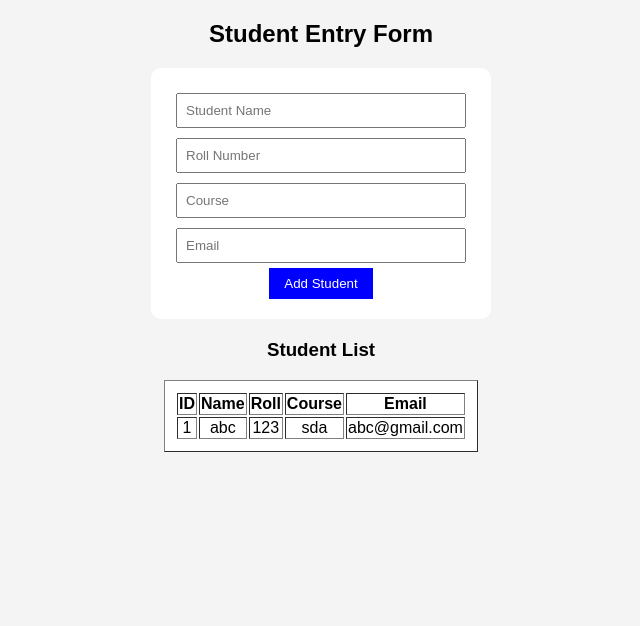
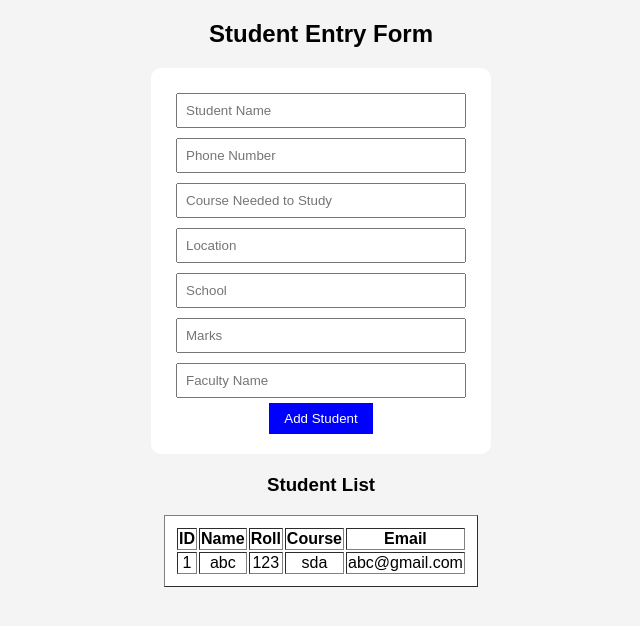
Before and after one commit to Jyothika6-Addala/student-entry, a Flask app: page / in a window 1280 px wide. Shown: the top 626 px of the page, without its empty margins (319-959 px from the left). Run offline with Flask 3, Linux system fonts and the light colour scheme; data comes from the database, SQL or seed files in the repository.

Commit message:
Updated database structure

```diff
--- a/app.py
+++ b/app.py
@@ -10,10 +10,13 @@ def init_db():
     cursor.execute("""
         CREATE TABLE IF NOT EXISTS students (
             id INTEGER PRIMARY KEY AUTOINCREMENT,
-            name TEXT NOT NULL,
-            roll TEXT NOT NULL,
-            course TEXT NOT NULL,
-            email TEXT NOT NULL
+            name TEXT,
+            phone TEXT,
+            course TEXT,
+            location TEXT,
+             school TEXT,
+                   marks TEXT,
+                   facultyname TEXT
         )
     """)
     conn.commit()
@@ -23,14 +26,17 @@ def init_db():
 def index():
     if request.method == "POST":
         name = request.form["name"]
-        roll = request.form["roll"]
+        roll = request.form["phone"]
         course = request.form["course"]
-        email = request.form["email"]
+        location = request.form["location"]
+        school = request.form["school"]
+        marks = request.form["marks"]
+        facultyname = request.form["facultyname"]
 
         conn = sqlite3.connect("students.db")
         cursor = conn.cursor()
-        cursor.execute("INSERT INTO students (name, roll, course, email) VALUES (?, ?, ?, ?)",
-                       (name, roll, course, email))
+        cursor.execute("INSERT INTO students (name, phone, course, location, school, marks, facultyname) VALUES (?, ?, ?, ?, ?, ?, ?)",
+                       (name, phone, course, location, school, marks, facultyname))
         conn.commit()
         conn.close()
 
--- a/templates/index.html
+++ b/templates/index.html
@@ -16,9 +16,19 @@
 
 <form method="POST">
     <input type="text" name="name" placeholder="Student Name" required><br>
-    <input type="text" name="roll" placeholder="Roll Number" required><br>
-    <input type="text" name="course" placeholder="Course" required><br>
-    <input type="email" name="email" placeholder="Email" required><br>
+
+    <input type="tel" name="phone" placeholder="Phone Number" required><br>
+
+    <input type="text" name="course" placeholder="Course Needed to Study" required><br>
+
+    <input type="text" name="location" placeholder="Location" required><br>
+
+    <input type="text" name="school" placeholder="School" required><br>
+
+    <input type="number" name="marks" placeholder="Marks" required><br>
+
+    <input type="text" name="facultyname" placeholder="Faculty Name" required><br>
+
     <button type="submit">Add Student</button>
 </form>
 
```
